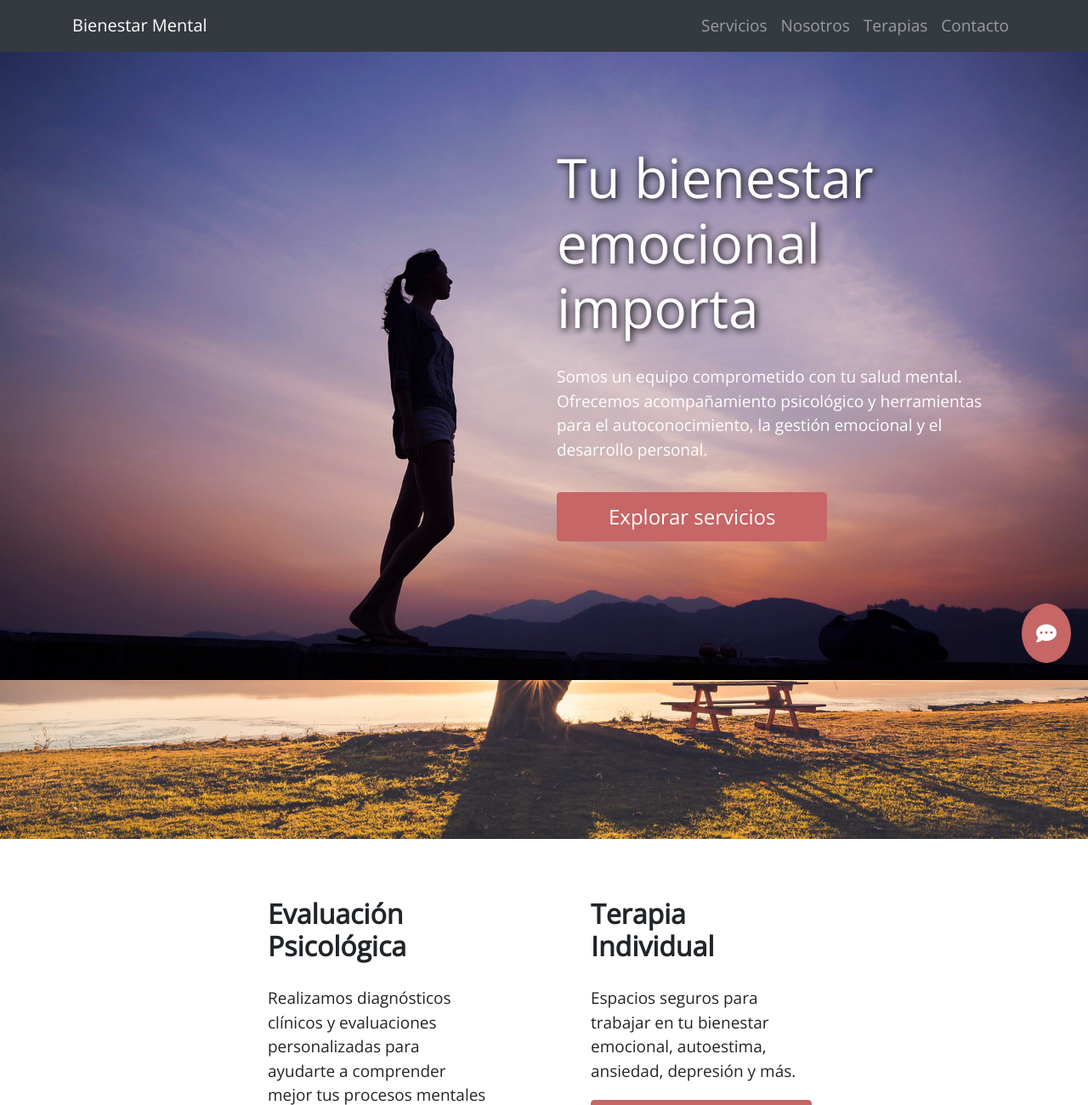
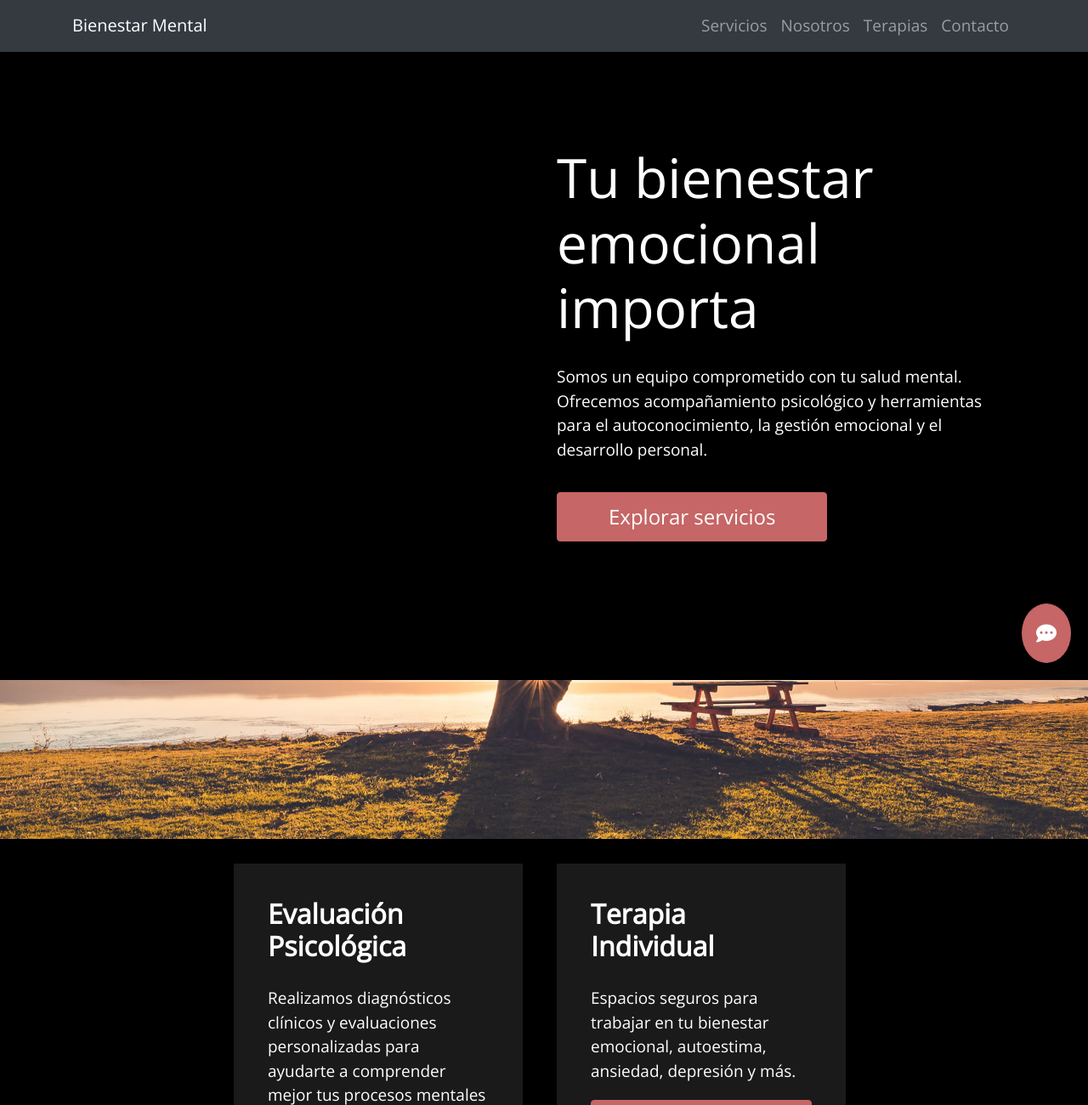
Before and after one commit to teleanudiana0/chatbot, a plain HTML site: page index.html in a window 1280 px wide. Shown: the top 1300 px of the page at 85% size. Drawn offline with nearby package versions, Linux system fonts and the light colour scheme.

Commit message:
Remove first background

```diff
--- a/index.html
+++ b/index.html
@@ -15,6 +15,17 @@
   <link rel="stylesheet" href="css/magnific-popup.css">
 
   <style>
+    body {
+      background-color: black;
+      color: white;
+    }
+
+    .tm-bg-white-transparent,
+    .tm-bg-white-transparent-page3,
+    .tm-bg-white-transparent-page4 {
+    background-color: rgba(255, 255, 255, 0.1); /* Más transparente para que se vea el fondo negro */
+    color: white;
+  }
     #chat-box .card-body p {
       margin: 5px 0;
       padding: 10px 15px;
@@ -99,7 +110,7 @@
 </nav>
 
 <!-- Sección Principal -->
-<div class="parallax-window" data-parallax="scroll" data-image-src="img/bg-img-01.jpg">
+<div class="parallax-window" data-parallax="scroll" >
   <section class="container tm-page-1-content">
     <div class="row">
       <div class="col-md-6 ml-auto tm-text-white">
```
